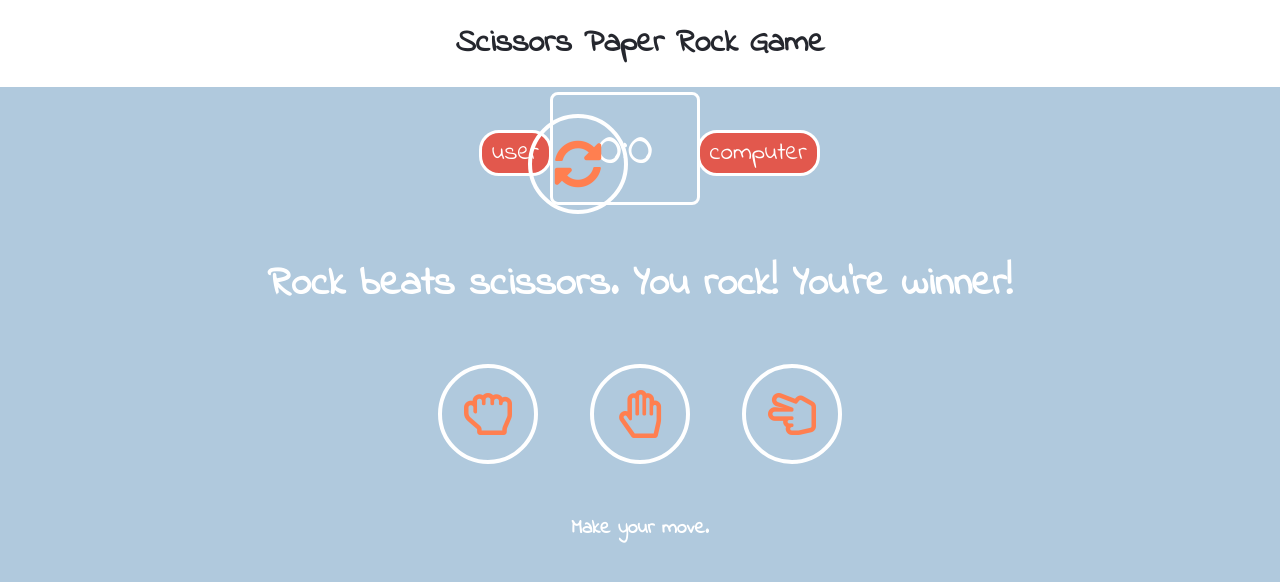
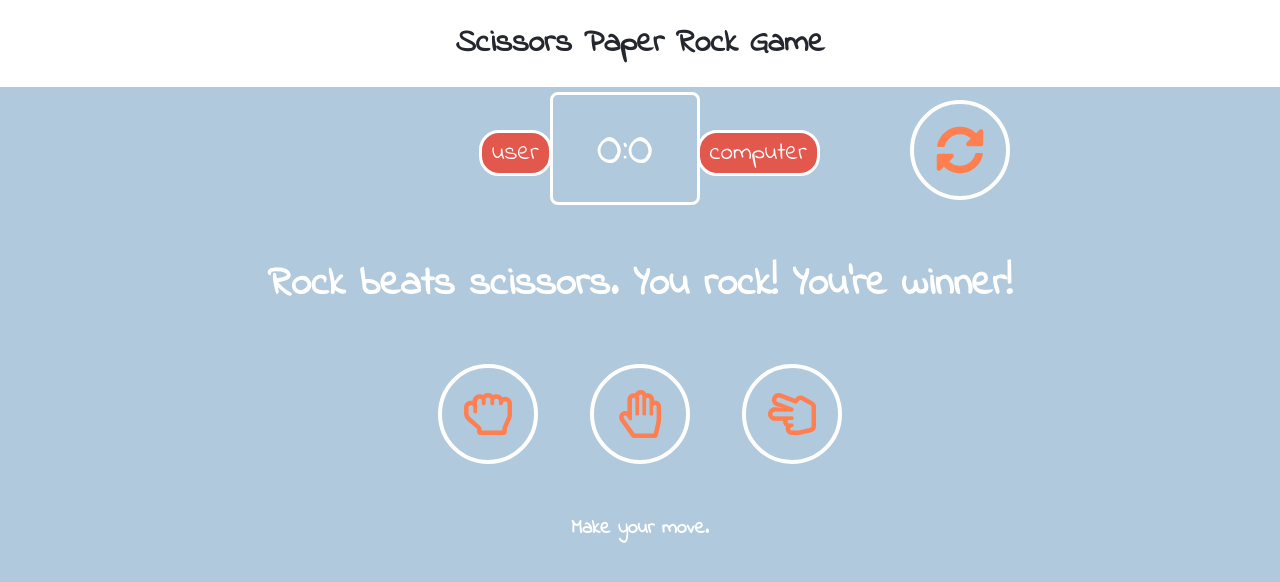
Before and after one commit to lukaszbasaj/rock-paper-scissors, a plain HTML site: page index.html in a window 1280 px wide. Drawn offline with Linux system fonts and the light colour scheme.

Commit message:
some css modify

```diff
--- a/app.js
+++ b/app.js
@@ -33,7 +33,6 @@ function resultIsDraw(userChoice, computerChoice) {
     result.innerHTML = `${userChoice} equals ${computerChoice}. We have a draw`;
     console.log(userScore, computerScore);
 };
-
 
 
 function getComputerChoice() {
--- a/styles.css
+++ b/styles.css
@@ -139,8 +139,8 @@ header > h1 {
     color: coral;
     font-size: 3rem;
     position: absolute;
-    right: 632px;
-    top: 114px;
+    right: 250px;
+    top: 100px;
 }
 
 #cto-message {
```
